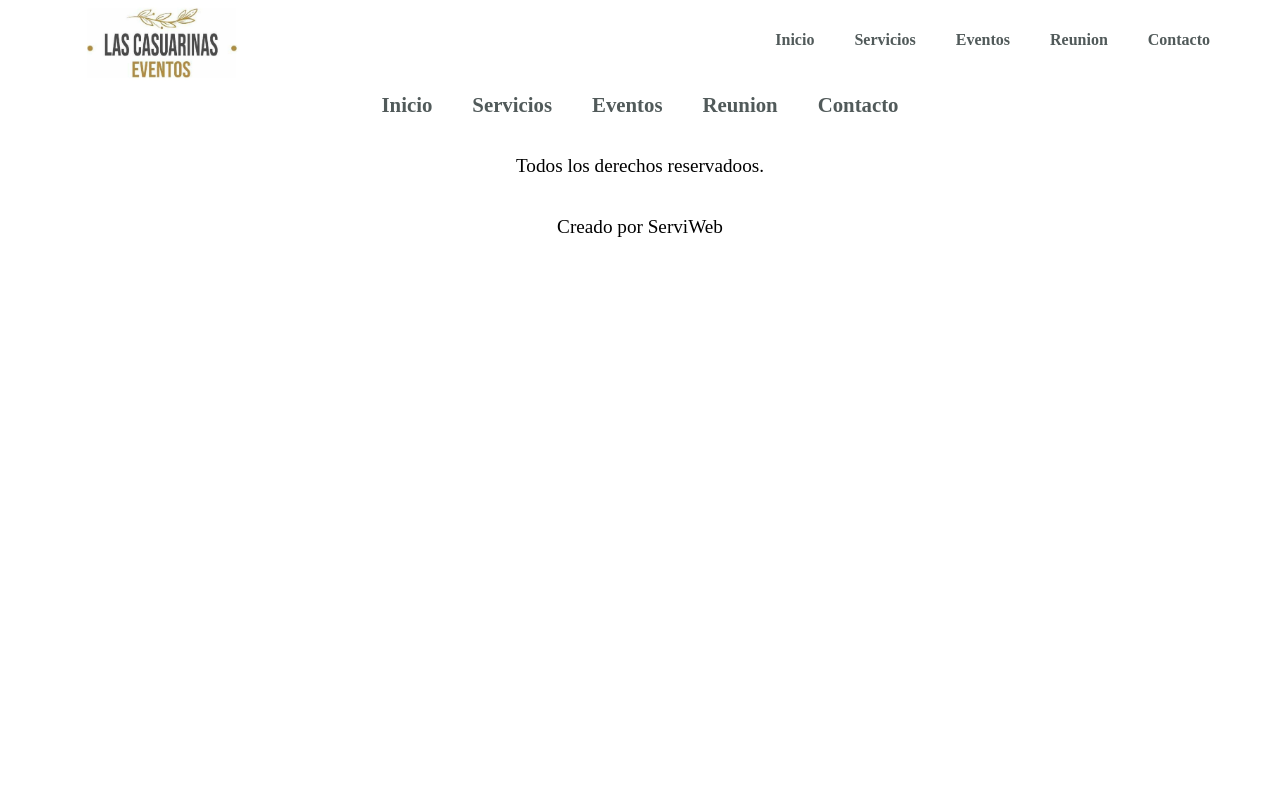
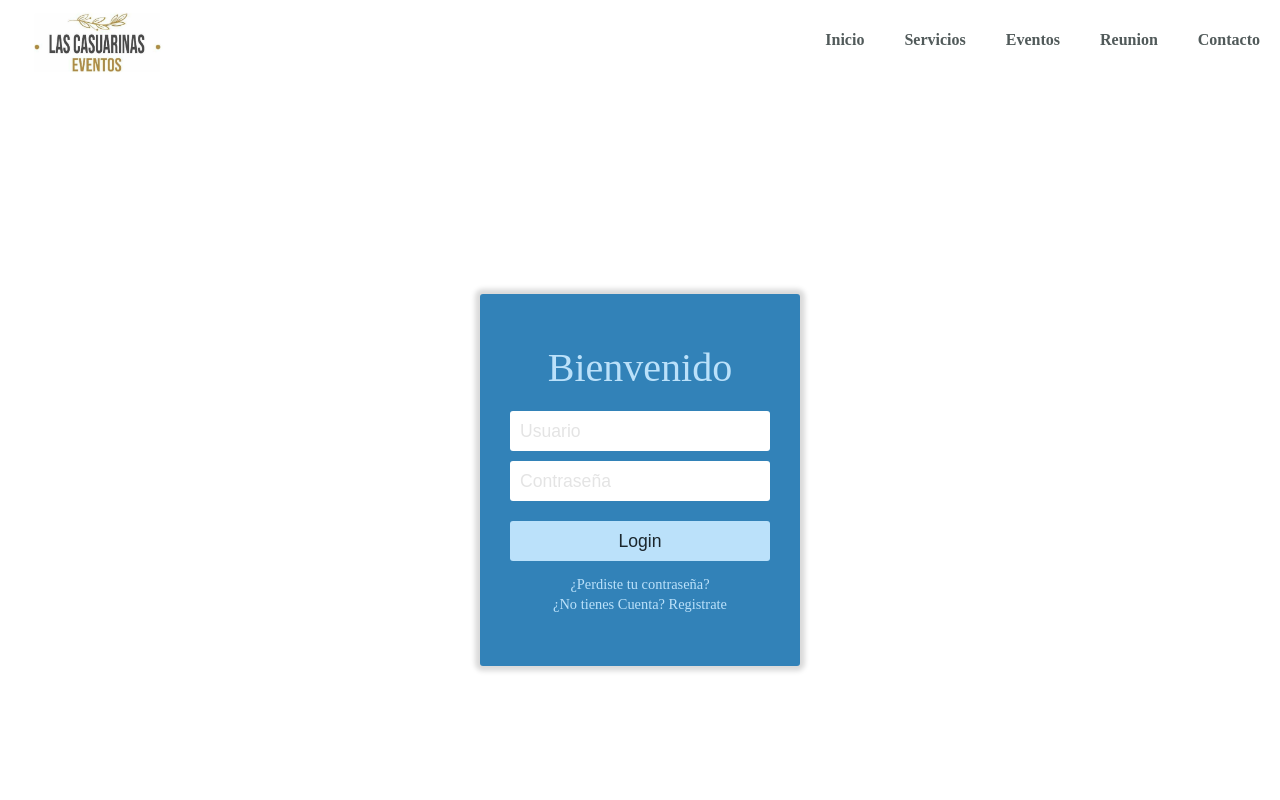
Before and after one commit to NLopezDev/CasuarinasWeb, a plain HTML site: page assets/login.html in a window 1280 px wide. Shown: the top 800 px of the page. Drawn offline with Linux system fonts and the light colour scheme.

Commit message:
Se incorporo index de login y sus estilos

```diff
--- a/assets/login.html
+++ b/assets/login.html
@@ -4,7 +4,7 @@
     <meta charset="UTF-8">
     <meta http-equiv="X-UA-Compatible" content="IE=edge">
     <meta name="viewport" content="width=device-width, initial-scale=1.0">
-    <link rel="stylesheet" href="/assets/style/styles.css">
+    <link rel="stylesheet" href="/assets/style/login.css">
     <title>Las Casuarinas - Login</title>
 </head>
 <body>
@@ -26,23 +26,48 @@
 
  <main>
     <section>
+        <div id="contenedor">
+            <div id="central">
+                <div id="login">
+                    <div class="titulo">
+                        Bienvenido
+                    </div>
+                    <form id="loginform">
+                        <input type="text" name="usuario" placeholder="Usuario" required>
 
+                        <input type="password" placeholder="Contraseña" name="password" required>
+
+                        <button type="submit" title="Ingresar" name="Ingresar">Login</button>
+                    </form>
+                    <div class="pie-form">
+                        <a href="#">¿Perdiste tu contraseña?</a>
+                        <a href="#">¿No tienes Cuenta? Registrate</a>
+                    </div>
+                </div>
+            </div>
+        </div>
+    </section>
+
+    <section>
+        <section>
+            <h1 id="cont" class="contacto">VISITANOS</h1>
+
+            <div class="redes">
+                <a class="icono" href="https://api.whatsapp.com/send?phone=541159639596" target="_blank"><img src="/assets/img/iconRed/wpp.png" alt="Imagen link WhatsApp" height="8%" width="8%"></a>
+
+                <a class="icono" href="https://www.instagram.com/casuarinasevents/" target="_blank"><img src="/assets/img/iconRed/ig.png" alt="Imagen link instagram" height="8%" width="8%"></a>
+
+                <a class="icono" href="https://www.facebook.com/LasCasuarinasEventos1350" target="_blank"><img src="/assets/img/iconRed/fb.png" alt="Imagen link instagram" height="8%" width="8%"></a>
+
+                <a class="icono" href="https://goo.gl/maps/KqoRdx23ToouBPct8" target="_blank"><img src="/assets/img/iconRed/maps.png" alt="Imagen link ubicacion del salon" height="8%" width="8%"></a>
+            </div>
+        </section>
     </section>
 
 
  </main>
 
  <footer class="piePagina">
-    <nav class="navbar">
-        <ul class="navbar-list">
-            <li><a href="#log">Inicio</a></li>
-            <li><a href="#serv">Servicios</a></li>
-            <li><a href="#event">Eventos</a></li>
-            <li><a href="#reu">Reunion</a></li>
-            <li><a href="#cont">Contacto</a></li>
-        </ul>
-       </nav>
-
     <p>Todos los derechos reservadoos.</p>
     <p>Creado por ServiWeb</p>
 </footer>
--- /dev/null
+++ b/assets/style/login.css
@@ -0,0 +1,181 @@
+*{
+    margin: 0%;
+    padding: 0%;
+    box-sizing: border-box;
+    text-decoration: none;
+    list-style-type: none;
+}
+
+header{
+    width: 100%;
+    display: flex;
+    flex-direction: row;
+    justify-content: space-between;
+    align-items: center;
+    height: 65px;
+    padding: 40px 20px;
+    text-decoration: none;
+}
+
+.logo{
+    width: 160px;
+}
+
+.navbar, .navbar-list{
+display: flex;
+align-items: center;
+justify-content: center;
+text-decoration: none;
+}
+
+.navbar{
+    gap: 150px;
+}
+
+.navbar-list{
+    gap: 40px;
+}
+
+.navbar-list li > a {
+    font-weight: 600;
+    color:#515A5A ;
+    text-decoration: none;
+}
+
+#contenedor {
+    display: flex;
+    align-items: center;
+    justify-content: center;
+    margin: 0;
+    padding: 0;
+    min-width: 100vw;
+    min-height: 100vh;
+    width: 100%;
+    height: 100%;
+}
+
+#central {
+    max-width: 320px;
+    width: 100%;
+}
+
+.titulo {
+    font-size: 250%;
+    color:#bbe1fa;
+    text-align: center;
+    margin-bottom: 20px;
+}
+
+#login {
+    width: 100%;
+    padding: 50px 30px;
+    background-color: #3282b8;
+    -webkit-box-shadow: 0px 0px 5px 5px rgba(0,0,0,0.15);
+    -moz-box-shadow: 0px 0px 5px 5px rgba(0,0,0,0.15);
+    box-shadow: 0px 0px 5px 5px rgba(0,0,0,0.15);
+    border-radius: 3px 3px 3px 3px;
+    -moz-border-radius: 3px 3px 3px 3px;
+    -webkit-border-radius: 3px 3px 3px 3px;
+    box-sizing: border-box;
+}
+
+#login input {
+    font-family: 'Overpass', sans-serif;
+    font-size: 110%;
+    color: #1b262c;
+    display: block;
+    width: 100%;
+    height: 40px;
+    margin-bottom: 10px;
+    padding: 5px 5px 5px 10px;
+    box-sizing: border-box;
+    border: none;
+    border-radius: 3px 3px 3px 3px;
+    -moz-border-radius: 3px 3px 3px 3px;
+    -webkit-border-radius: 3px 3px 3px 3px;
+}
+
+#login input::placeholder {
+    font-family: 'Overpass', sans-serif;
+    color: #E4E4E4;
+}
+
+#login button {
+    font-family: 'Overpass', sans-serif;
+    font-size: 110%;
+    color:#1b262c;
+    width: 100%;
+    height: 40px;
+    border: none;
+
+    border-radius: 3px 3px 3px 3px;
+    -moz-border-radius: 3px 3px 3px 3px;
+    -webkit-border-radius: 3px 3px 3px 3px;
+
+    background-color: #bbe1fa;
+
+    margin-top: 10px;
+}
+
+#login button:hover {
+    background-color: #0f4c75;
+    color:#bbe1fa;
+}
+
+.pie-form {
+    font-size: 90%;
+    text-align: center;
+    margin-top: 15px;
+}
+
+.pie-form a {
+    display: block;
+    text-decoration: none;
+    color: #bbe1fa;
+    margin-bottom: 3px;
+}
+
+.pie-form a:hover {
+    color: #0f4c75;
+}
+
+.inferior {
+    margin-top: 10px;
+    font-size: 90%;
+    text-align: center;
+}
+
+.inferior a {
+    display: block;
+    text-decoration: none;
+    color: #bbe1fa;
+    margin-bottom: 3px;
+}
+
+.contacto{
+    font-size: 220%;
+    text-align: center;
+    margin-top: 4%;
+}
+
+.redes {
+    text-align: center;
+    padding: 6%;
+}
+
+.icono {
+    margin: 4%;
+}
+
+.piePagina {
+    text-align: center;
+    padding-top: 1%;
+}
+
+.piePagina .navbar-list{
+    font-size: 130%;
+}
+
+.piePagina p{
+    text-align: center;
+}
```
